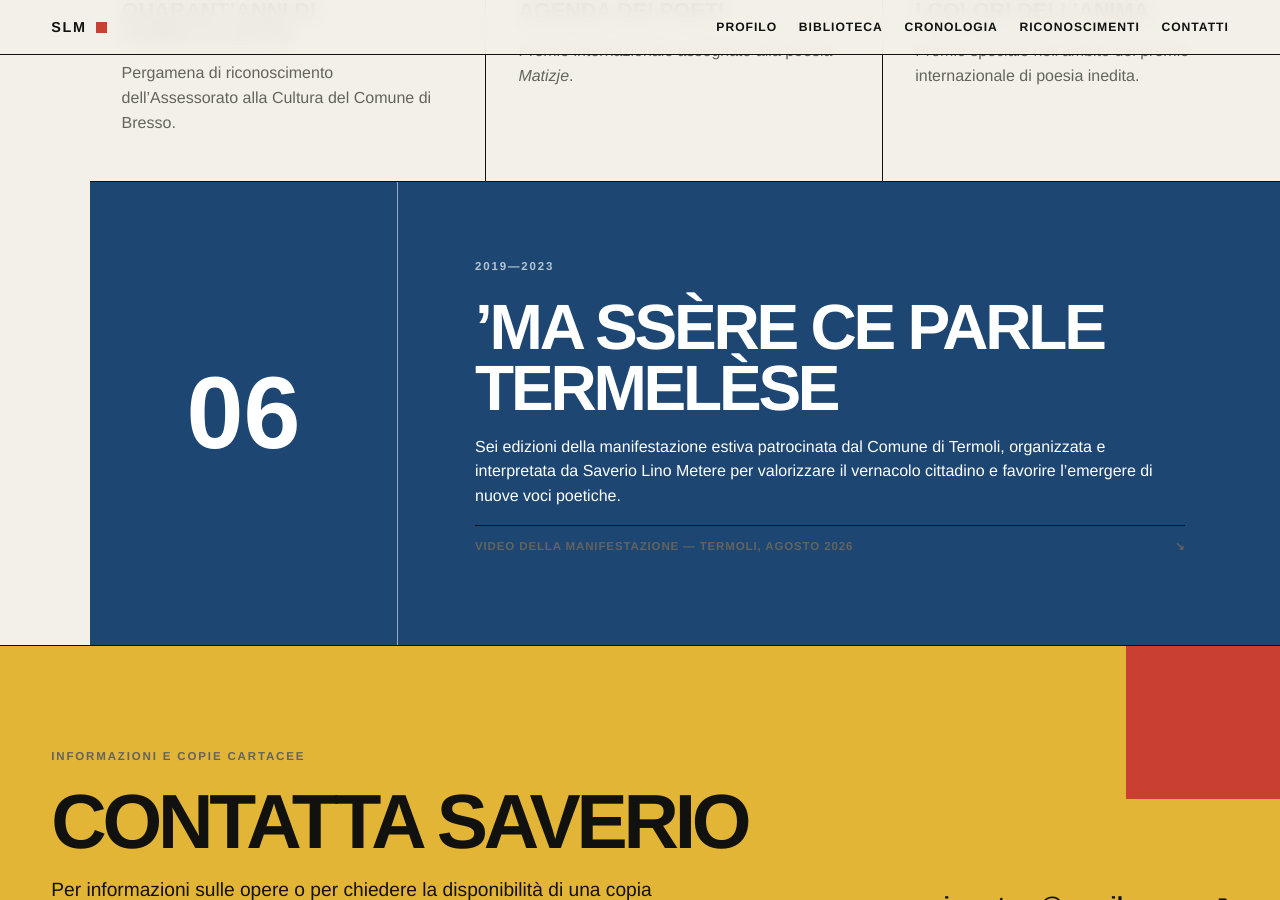
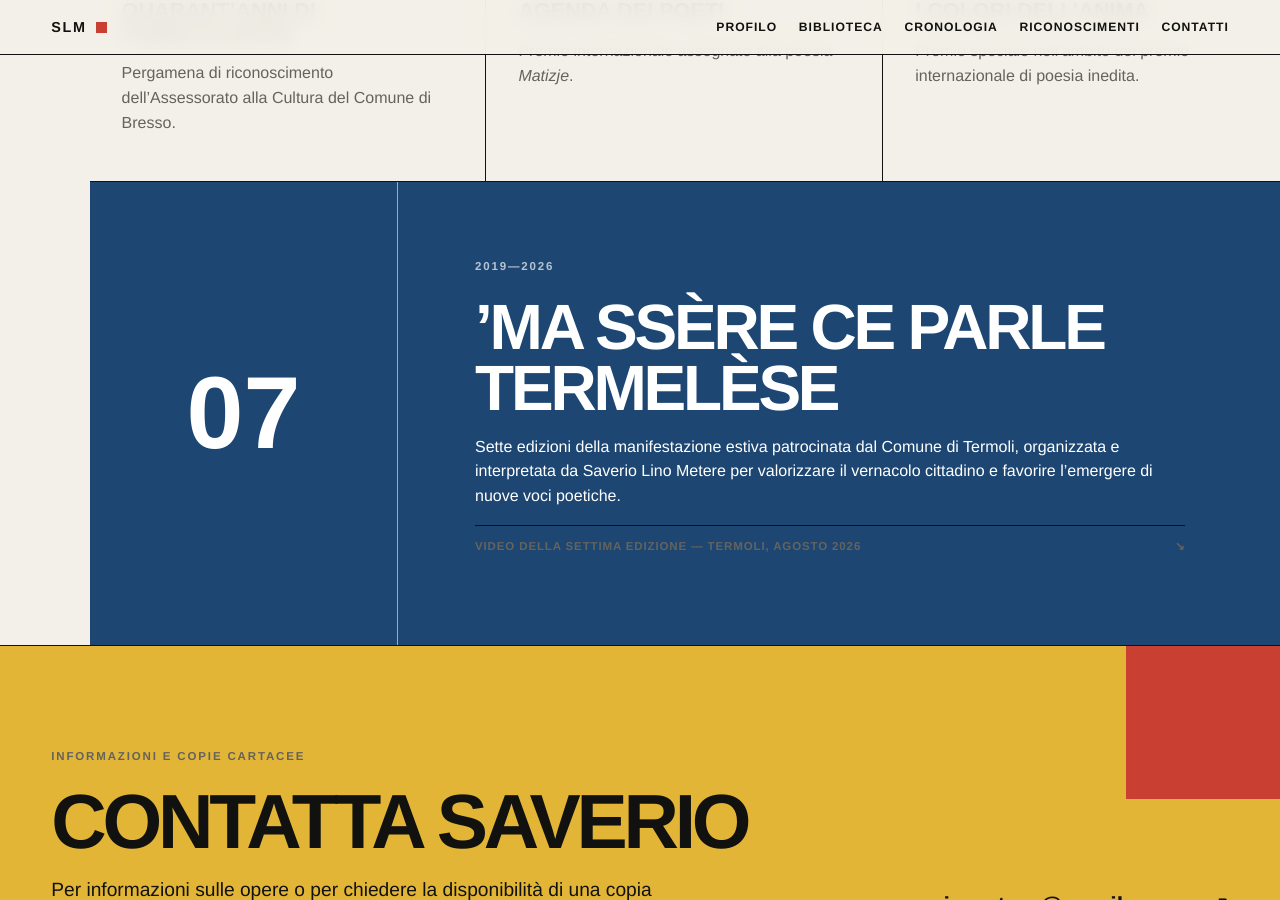
Before and after one commit to gmetere/gmetere.github.io, a Jekyll site: the page saverio/index.html, which Jekyll copies as it is, in a window 1280 px wide and 900 px high, scrolled down 6379 px. Built offline with Jekyll 4.4.1, drawn with Linux system fonts in a browser that asks for light colours.

Commit message:
Update index.html

```diff
--- a/saverio/index.html
+++ b/saverio/index.html
@@ -455,12 +455,12 @@
       </div>
 
       <div class="initiative">
-        <p class="initiative-number" aria-hidden="true">06</p>
+        <p class="initiative-number" aria-hidden="true">07</p>
         <div>
-          <p class="eyebrow">2019—2023</p>
+          <p class="eyebrow">2019—2026</p>
           <h3>’Ma ssère ce parle termelèse</h3>
           <p>
-            Sei edizioni della manifestazione estiva patrocinata dal Comune di
+            Sette edizioni della manifestazione estiva patrocinata dal Comune di
             Termoli, organizzata e interpretata da Saverio Lino Metere per
             valorizzare il vernacolo cittadino e favorire l’emergere di nuove
             voci poetiche.
@@ -469,7 +469,7 @@
           <a class="text-link secondary"
                  href="https://youtu.be/EDPRoaQSzRg?si=gZugayXUVJgGOVk2"
                  target="_blank"
-                 rel="noopener noreferrer">Video della manifestazione — Termoli, agosto 2026</a>
+                 rel="noopener noreferrer">Video della settima edizione — Termoli, agosto 2026</a>
           </div>
         </div>
       </div>
```
